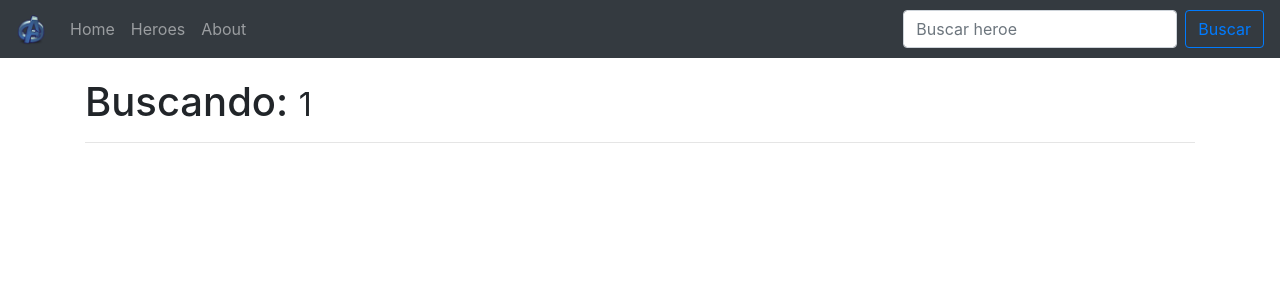
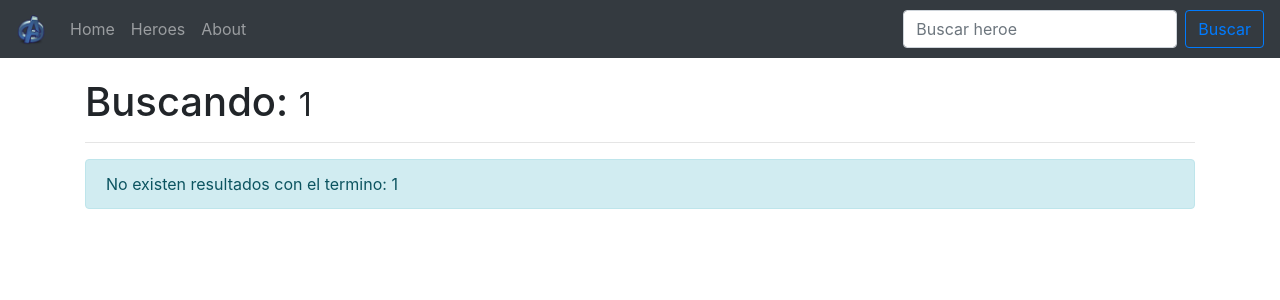
Before and after one commit to Cristian-byte/spa, an Angular app: page /buscar/1 in a window 1280 px wide. Shown: the top 300 px of the page. Built offline with nearby package versions, Linux system fonts and the light colour scheme.

Commit message:
mensaje de no exite

```diff
--- a/src/app/components/buscador/buscador.component.html
+++ b/src/app/components/buscador/buscador.component.html
@@ -1,5 +1,13 @@
 <h1> Buscando: <small>{{ termino }}</small> </h1>
 <hr>
+
+<div class="row" *ngIf="heroes.length == 0">
+    <div class="col-md-12">
+        <div class="alert alert-info" role="alert">
+            No existen resultados con el termino: {{ termino }}
+        </div>
+    </div>
+</div>
 
 <div class="card-columns">
 
```
